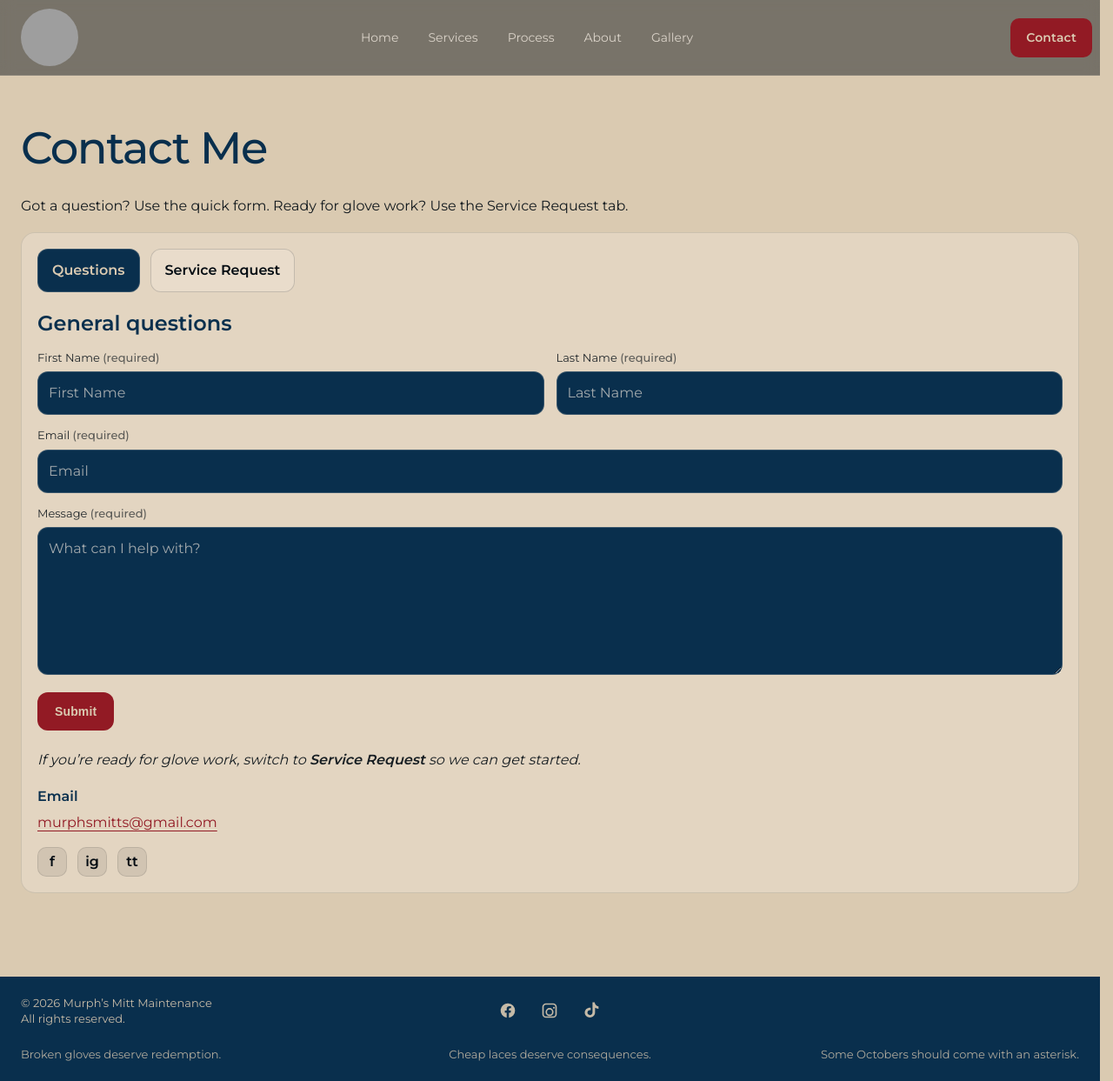
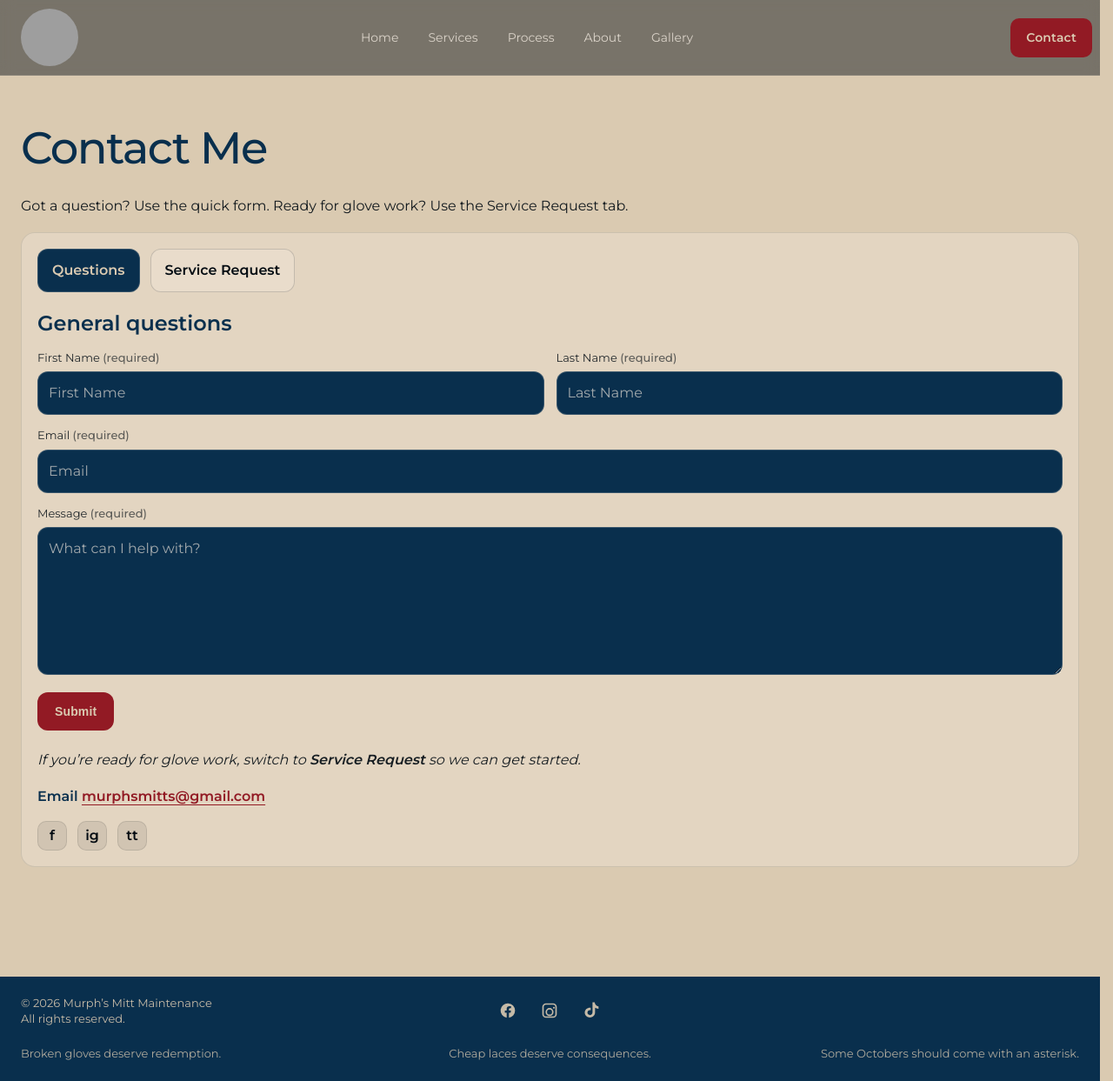
Before and after one commit to kbrettmurphy-ctrl/murphsmitts, a Jekyll site: the page built from contact/index.html, in a window 1280 px wide and 1243 px high. Shown: the whole window at 87% size. Built offline with Jekyll 4.4.1, drawn with Linux system fonts in a browser that asks for light colours; grey boxes are pictures that could not be loaded.

Commit message:
Update index.html

```diff
--- a/contact/index.html
+++ b/contact/index.html
@@ -65,8 +65,8 @@ body_class: inner
         </form>
 
         <div class="contact-mini">
-          <div class="contact-mini-title">Email</div>
-          <a class="contact-mini-link" href="mailto:murphsmitts@gmail.com">murphsmitts@gmail.com</a>
+          <div class="contact-mini-title">Email
+          <a class="contact-mini-link" href="mailto:murphsmitts@gmail.com">murphsmitts@gmail.com</a></div>
 
           <div class="contact-mini-social">
             <a href="https://www.facebook.com/murphsmitts" target="_blank" rel="noopener" aria-label="Facebook">f</a>
```
